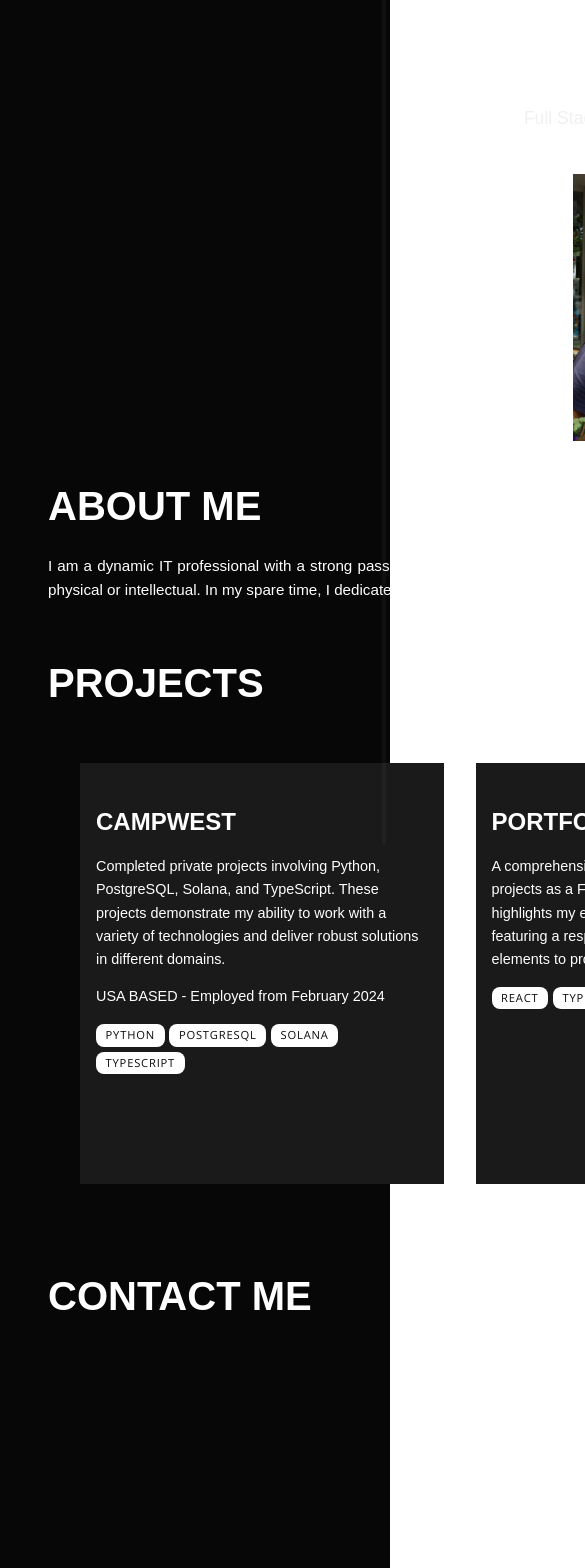
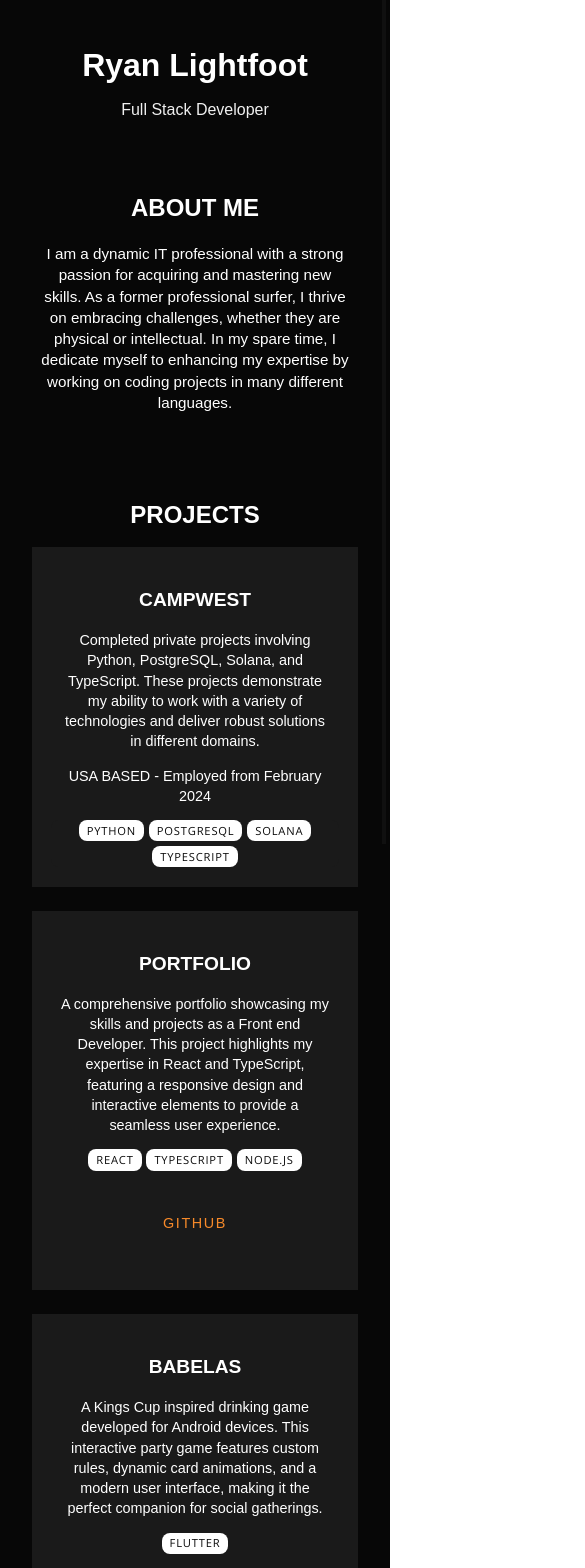
Before and after one commit to ryanlightfoot/Portfolio, a React (Vite) app: page / in a window 390 px wide. Shown: the top 1568 px of the page, 585 px wide, since content can reach past the window. Built offline with nearby package versions, Linux system fonts and the light colour scheme.

Commit message:
added mobile logic

```diff
--- a/src/App.css
+++ b/src/App.css
@@ -421,3 +421,153 @@ h2 {
     font-size: 0.95rem;
   }
 }
+
+/* Mobile-specific styles */
+@media (max-width: 768px) {
+  .hide-on-mobile {
+    display: none;
+  }
+
+  .portfolio-container {
+    display: flex;
+    flex-direction: column;
+    width: 100%;
+    padding: 0.5rem;
+    max-width: 100vw;
+    margin: 0;
+    box-sizing: border-box;
+  }
+
+  .header-container {
+    flex-direction: column;
+    align-items: center;
+    text-align: center;
+    margin-bottom: 2rem;
+    margin-top: 2rem; /* Add space above the main title */
+    padding: 0 1rem; /* Equal margins on left and right */
+    width: 100%;
+    box-sizing: border-box;
+  }
+
+  .text-container {
+    margin-left: 0;
+    text-align: center;
+    width: 100%;
+  }
+
+  .title {
+    text-align: center !important;
+    font-size: 1rem;
+  }
+
+  header h1 {
+    font-size: 2rem;
+    margin-bottom: 0.25rem;
+    text-align: center;
+  }
+
+  section {
+    width: 100%;
+    margin-bottom: 2rem;
+    padding: 0 1rem; /* Equal margins on left and right */
+    text-align: center;
+    box-sizing: border-box;
+  }
+
+  h2 {
+    font-size: 1.5rem;
+    margin-bottom: 0.75rem;
+    text-align: center;
+  }
+
+  p {
+    font-size: 0.9rem;
+    line-height: 1.4;
+    text-align: center;
+  }
+
+  /* Change project grid to vertical layout on mobile */
+  .project-grid {
+    display: flex;
+    flex-direction: column;
+    width: 100%;
+    overflow-x: visible;
+    padding: 0;
+    gap: 1.5rem;
+    box-sizing: border-box;
+  }
+
+  .project-card {
+    min-width: unset;
+    max-width: 100%;
+    width: 100%;
+    margin: 0;
+    padding: 1.2rem;
+    box-sizing: border-box;
+    text-align: center;
+  }
+
+  .project-card h3 {
+    font-size: 1.2rem;
+    margin-bottom: 0.5rem;
+    text-align: center;
+  }
+
+  .project-card p {
+    text-align: center;
+    padding: 0 0.5rem; /* Add some padding inside paragraphs */
+  }
+
+  /* Center tech stack tags */
+  .tech-stack {
+    justify-content: center;
+    margin: 0 auto;
+    width: fit-content;
+  }
+
+  /* Hide scroll buttons on mobile */
+  .scroll-button {
+    display: none;
+  }
+
+  /* Center contact buttons */
+  .contact-links-vertical {
+    display: flex;
+    flex-direction: column;
+    align-items: center;
+    width: 100%;
+    padding: 0 1rem;
+    box-sizing: border-box;
+  }
+
+  .contact-links-vertical button {
+    font-size: 0.9rem;
+    padding: 0.5rem 1rem;
+    margin-top: 0.25rem;
+    text-align: center;
+    width: 80%; /* Make buttons a consistent width */
+    max-width: 250px;
+  }
+
+  .contact-links-vertical br {
+    display: none;
+  }
+
+  .tech-stack span {
+    padding: 0.1rem 0.5rem;
+    font-size: 0.7rem;
+    letter-spacing: 0.05rem;
+  }
+
+  #root {
+    padding: 0.5rem;
+    max-width: 100vw;
+    box-sizing: border-box;
+  }
+
+  /* Override the about section text alignment */
+  .about p {
+    text-align: center;
+    padding: 0 0.5rem;
+  }
+}
--- a/src/App.tsx
+++ b/src/App.tsx
@@ -82,6 +82,26 @@ function App() {
     }
   };
 
+  // Add this function to check if the device is mobile
+  const isMobile = () => {
+    return window.innerWidth <= 768;
+  };
+
+  // Add this state
+  const [isMobileView, setIsMobileView] = useState(isMobile());
+
+  // Add this useEffect to detect mobile view
+  useEffect(() => {
+    const handleResize = () => {
+      setIsMobileView(isMobile());
+    };
+
+    window.addEventListener('resize', handleResize);
+    handleResize(); // Initialize on mount
+
+    return () => window.removeEventListener('resize', handleResize);
+  }, []);
+
   return (
     <>
       <Router>
@@ -94,7 +114,7 @@ function App() {
             <img
               src="/images/profile.webp"
               alt="Profile"
-              className="profile-img"
+              className="profile-img hide-on-mobile"
               loading="eager"
               width="250"
               height="444"
@@ -118,12 +138,14 @@ function App() {
                 <section className="projects fade-in">
                   <h2>PROJECTS</h2>
                   <div style={{ position: 'relative' }}>
+                    {!isMobileView && (
                       <button
                         className={`scroll-button scroll-left ${!showLeftArrow ? 'hidden' : ''}`}
                         onClick={scrollLeft}
                       >
                         ←
                       </button>
+                    )}
                     <div className="project-grid" ref={projectGridRef}>
                       <div
                         className="project-card"
@@ -206,12 +228,14 @@ function App() {
                         </div>
                       </div>
                     </div>
+                    {!isMobileView && (
                       <button
                         className={`scroll-button scroll-right ${!showRightArrow ? 'hidden' : ''}`}
                         onClick={scrollRight}
                       >
                         →
                       </button>
+                    )}
                   </div>
                 </section>
 
```
Lines whose indentation alone changed are shown as unchanged.
